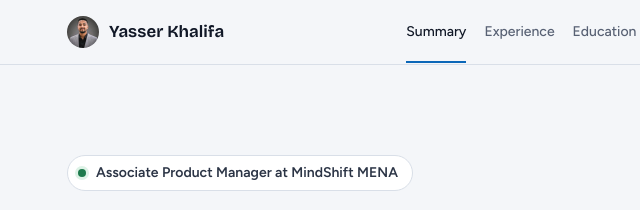
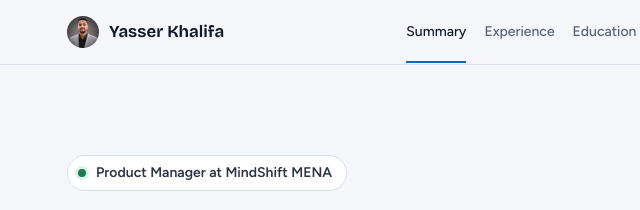
Before and after one commit to yasserkhalifa-pm/yasserkhalifa-pm.github.io, a plain HTML site: page index.html in a window 1280 px wide. Shown: the top 210 px of the page, 33-673 px from the left. Drawn offline with nearby package versions, Linux system fonts and the light colour scheme.

Commit message:
Update job title from Associate to Product Manager

```diff
--- a/index.html
+++ b/index.html
@@ -409,7 +409,7 @@
 <main id="main">
   <div id="top" class="wrap hero">
     <div class="hero-text">
-      <p class="status"><span class="dot" aria-hidden="true"></span>Associate Product Manager at MindShift MENA</p>
+      <p class="status"><span class="dot" aria-hidden="true"></span>Product Manager at MindShift MENA</p>
       <h1>Yasser Khalifa</h1>
       <p class="lead">Product Manager leading the end-to-end product lifecycle, from ideation through release and iteration.</p>
       <ul class="chips" aria-label="What I work on">
```
